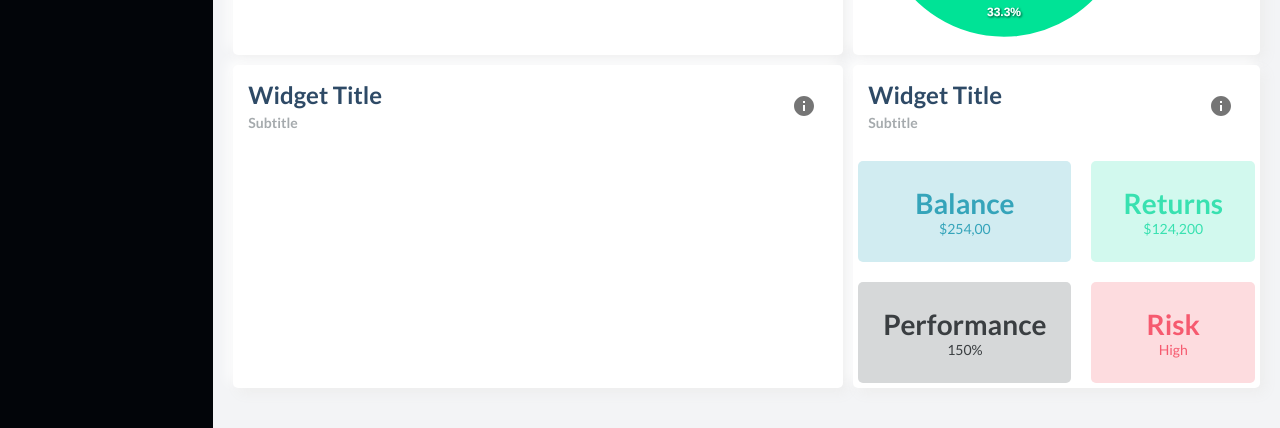
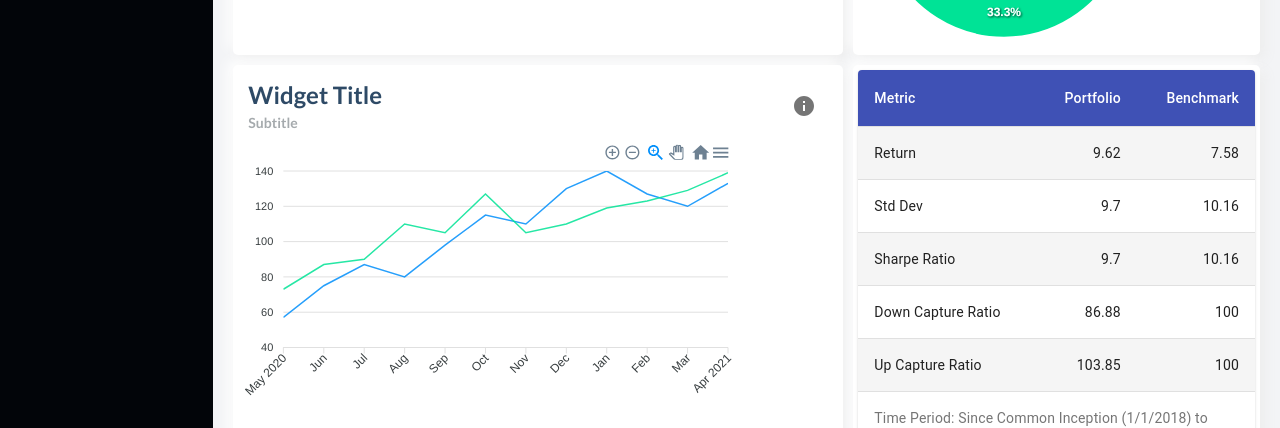
Before and after one commit to matiaszappino/Portfi_React, a React (Create React App) app: page / in a window 1280 px wide. Shown: the part 372-800 px from the top of the page. Built offline with nearby package versions, Linux system fonts and the light colour scheme; no server answers.

Commit message:
updated main dashboard

```diff
--- a/src/components/main/Main.js
+++ b/src/components/main/Main.js
@@ -1,13 +1,13 @@
-import React, { useEffect, useState } from 'react';
+import React, { useEffect, useState } from "react";
 import "./Main.css";
-import MouseOverPopover  from "../Popover";
-import {Donut} from "../donut_graph";
-import InputField from '../Datatable/InputField';
+import MouseOverPopover from "../Popover";
+import { Donut } from "../donut_graph";
+import InputField from "../Datatable/InputField";
+import LineGraph from "../lineGraph";
+import PerformanceTable from "../performanceTable"
 
 const Main = () => {
-
   const [series, setSeries] = useState();
-
 
   return (
     <main>
@@ -15,7 +15,7 @@ const Main = () => {
         {/* <!-- CHARTS STARTS HERE --> */}
         <div className="charts">
           <div className="charts__left">
-            <InputField/>
+            <InputField />
           </div>
 
           <div className="charts__right">
@@ -26,53 +26,26 @@ const Main = () => {
               </div>
               <MouseOverPopover />
             </div>
-            <Donut series={series}/>
+            <Donut series={series} />
           </div>
 
           <div className="charts__left">
-          <div className="charts__left__title">
+            <div className="charts__left__title">
               <div>
                 <h1>Widget Title</h1>
                 <p>Subtitle</p>
               </div>
               <MouseOverPopover />
             </div>
+          <LineGraph />
           </div>
+
           <div className="charts__right">
-            <div className="charts__right__title">
-              <div>
-                <h1>Widget Title</h1>
-                <p>Subtitle</p>
-              </div>
-              <MouseOverPopover />
-            </div>
-
-            <div className="charts__right__cards">
-              <div className="card1">
-                <h1>Balance</h1>
-                <p>$254,00</p>
-              </div>
-
-              <div className="card2">
-                <h1>Returns</h1>
-                <p>$124,200</p>
-              </div>
-
-              <div className="card3">
-                <h1>Performance</h1>
-                <p>150%</p>
-              </div>
-
-              <div className="card4">
-                <h1>Risk</h1>
-                <p>High</p>
-              </div>
-            </div>
-
+          <PerformanceTable />
           </div>
         </div>
       </div>
-      </main>
+    </main>
   );
 };
 
```
